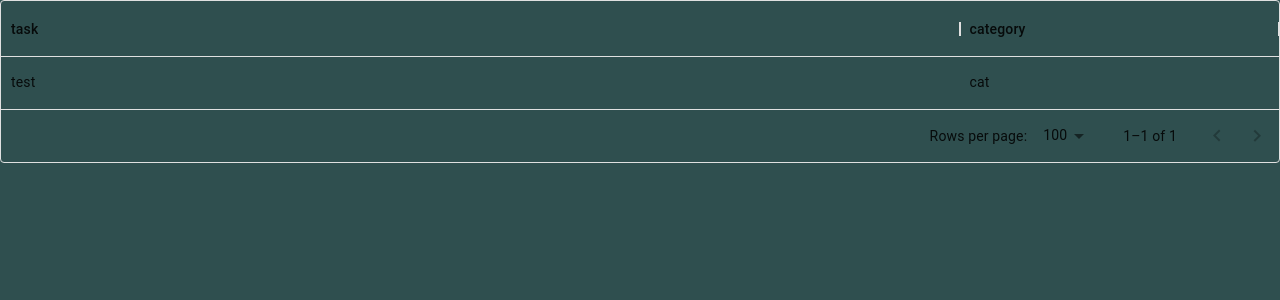
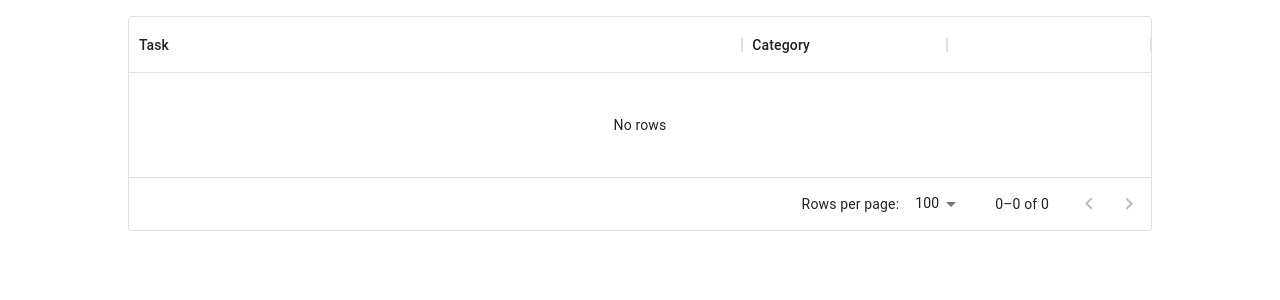
Before and after one commit to dobrosav22/todo-app, a React (Create React App) app: page / in a window 1280 px wide. Shown: the top 300 px of the page. Built offline with nearby package versions, Linux system fonts and the light colour scheme.

Commit message:
add edit mode, localstorage handler

```diff
--- a/package.json
+++ b/package.json
@@ -5,7 +5,8 @@
   "dependencies": {
     "@emotion/react": "^11.11.1",
     "@emotion/styled": "^11.11.0",
-    "@mui/material": "^5.14.13",
+    "@mui/icons-material": "^5.14.14",
+    "@mui/material": "^5.14.14",
     "@mui/x-data-grid": "^6.16.2",
     "@testing-library/jest-dom": "^5.17.0",
     "@testing-library/react": "^13.4.0",
--- a/src/App.css
+++ b/src/App.css
@@ -1,5 +1,8 @@
 .App {
   text-align: center;
   min-height: 100vh;
-  background-color: darkslategrey;
 }
+
+.MuiDataGrid-cell:focus {
+  outline: none !important
+  }
--- a/src/components/search-bar/search-bar.tsx
+++ b/src/components/search-bar/search-bar.tsx
@@ -1,11 +1,12 @@
 import React from "react";
+import TextField from '@mui/material/TextField';
 
 interface SearchBarProps {
-  handleSearch: (searchTerm: string) => void;
+  handleSearch: (event: React.ChangeEvent<HTMLInputElement>) => void;
 }
 
 const SearchBar: React.FC<SearchBarProps> = ({ handleSearch }) => {
-  return <SearchBar handleSearch={handleSearch} />;
+  return <TextField onChange={handleSearch} />;
 };
 
 export default SearchBar;
--- a/src/components/table/table.tsx
+++ b/src/components/table/table.tsx
@@ -1,51 +1,141 @@
 import { DataGrid, GridColDef } from "@mui/x-data-grid";
-import React, { useState } from "react";
+import React, { useState, useEffect } from "react";
 import SearchBar from "../search-bar/search-bar";
-import { Stack, Checkbox, IconButton } from "@mui/material";
+import {
+  Stack,
+  Checkbox,
+  IconButton,
+  styled,
+  TextField,
+  Select,
+  MenuItem,
+} from "@mui/material";
+import TaskForm from "../task-form/task-form";
+import EditIcon from "@mui/icons-material/Edit";
+import SaveIcon from "@mui/icons-material/Save";
+
+const TableContainer = styled(Stack)(({ theme }) => ({
+  width: "80%",
+  margin: "0 auto",
+  padding: theme.spacing(2),
+  [theme.breakpoints.down("md")]: {
+    width: "100%",
+  },
+}));
 
 function TasksTable() {
-  const [data, setData] = useState([
-    { task: "test", category: "cat", id: 1, done: false },
-  ]);
+  const [data, setData] = useState<any[]>([]);
+
+  useEffect(() => {
+    const localStorageData = JSON.parse(
+      localStorage.getItem("formDataArray") || "[]"
+    );
+    setData(localStorageData);
+  }, []);
 
   const [searchTerm, setSearchTerm] = useState("");
+  const [editRowId, setEditRowId] = useState(-1);
 
   const columns: GridColDef[] = [
     {
       field: "task",
-      headerName: "task",
+      headerName: "Task",
       flex: 0.6,
       disableColumnMenu: true,
+      renderCell: (params) => {
+        const rowData = params.row;
+        if (params.row.id === editRowId) {
+          // Render a text field when in edit mode
+          return (
+            <TextField
+              value={rowData.task}
+              onChange={(e) => handleTaskChange(rowData.id, e.target.value)}
+            />
+          );
+        } else {
+          // Display the task value
+          return rowData.task;
+        }
+      },
     },
     {
       field: "category",
-      headerName: "category",
+      headerName: "Category",
       flex: 0.2,
       disableColumnMenu: true,
+      renderCell: (params) => {
+        const rowData = params.row;
+        if (params.row.id === editRowId) {
+          return (
+            <Select
+              value={rowData.category}
+              onChange={(e) => handleCategoryChange(rowData.id, e.target.value)}
+            >
+              <MenuItem value="Category A">Category A</MenuItem>
+              <MenuItem value="Category B">Category B</MenuItem>
+              <MenuItem value="Category C">Category C</MenuItem>
+            </Select>
+          );
+        } else {
+          return rowData.category;
+        }
+      },
+    },
+    {
+      field: "actions",
+      headerName: "",
+      flex: 0.2,
+      disableColumnMenu: true,
+      renderCell: (params) => {
+        const rowData = params.row;
+        return (
+          <Stack direction="row">
+            {params.row.id === editRowId ? (
+              <IconButton onClick={() => handleSaveClick(rowData.id)}>
+                <SaveIcon />
+              </IconButton>
+            ) : (
+              <IconButton onClick={() => handleEditClick(rowData.id)}>
+                <EditIcon />
+              </IconButton>
+            )}
+          </Stack>
+        );
+      },
     },
   ];
 
-  function generateActionsRow(item: any) {
-    return (
-      <Stack>
-        <Checkbox
-          checked={item.done}
-          onChange={() => handleCheckboxChange(item.id)}
-        />
-        <IconButton />
-      </Stack>
-    );
-  }
-
-  function handleCheckboxChange(id: number) {
+  function handleTaskChange(id: number, newValue: string) {
     setData((prevData) => {
       return prevData.map((item) => {
         if (item.id === id) {
-          return { ...item, done: !item.done };
+          return { ...item, task: newValue };
         }
         return item;
       });
     });
+  }
+
+  function handleCategoryChange(id: number, newValue: string) {
+    setData((prevData) => {
+      return prevData.map((item) => {
+        if (item.id === id) {
+          return { ...item, category: newValue };
+        }
+        return item;
+      });
+    });
+  }
+
+  function handleEditClick(id: number) {
+    setEditRowId(id);
+  }
+
+  function handleSaveClick(id: number) {
+    setEditRowId(-1); // Exit edit mode
+    localStorage.setItem("formDataArray", JSON.stringify(data));
+
+    // Save data or perform other actions as needed
   }
 
   function generateRows(data: any[]) {
@@ -56,7 +146,6 @@ function TasksTable() {
         task,
         category,
         done,
-        actions: generateActionsRow(item),
       };
     });
   }
@@ -67,12 +156,21 @@ function TasksTable() {
 
   const rows = generateRows(filteredData);
 
-  const handleSearch = (searchTerm: string) => setSearchTerm(searchTerm);
+  const handleSearch = (event: React.ChangeEvent<HTMLInputElement>) =>
+    setSearchTerm(event.target.value);
 
   return (
     <div>
-      {/* <SearchBar handleSearch={handleSearch} /> */}
-      <DataGrid columns={columns} rows={rows} autoHeight />
+      <Stack style={{ width: "100%" }}>
+        <TableContainer>
+          <DataGrid
+            disableRowSelectionOnClick
+            columns={columns}
+            rows={rows}
+            autoHeight
+          />
+        </TableContainer>
+      </Stack>
     </div>
   );
 }
```
Also changed, not shown: src/components/task-form/task-form.tsx (+92 -1 lines), 1 other file (tests, documents, lock files or other folders).
